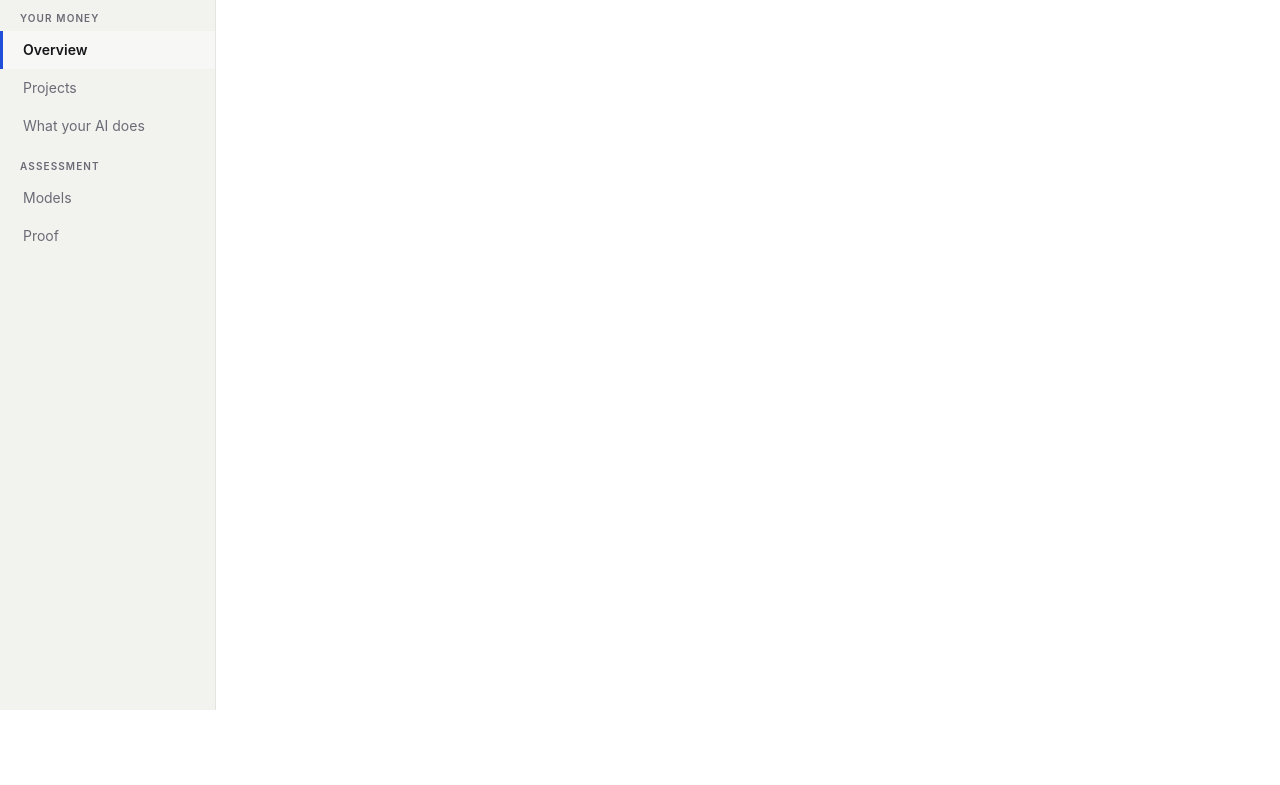
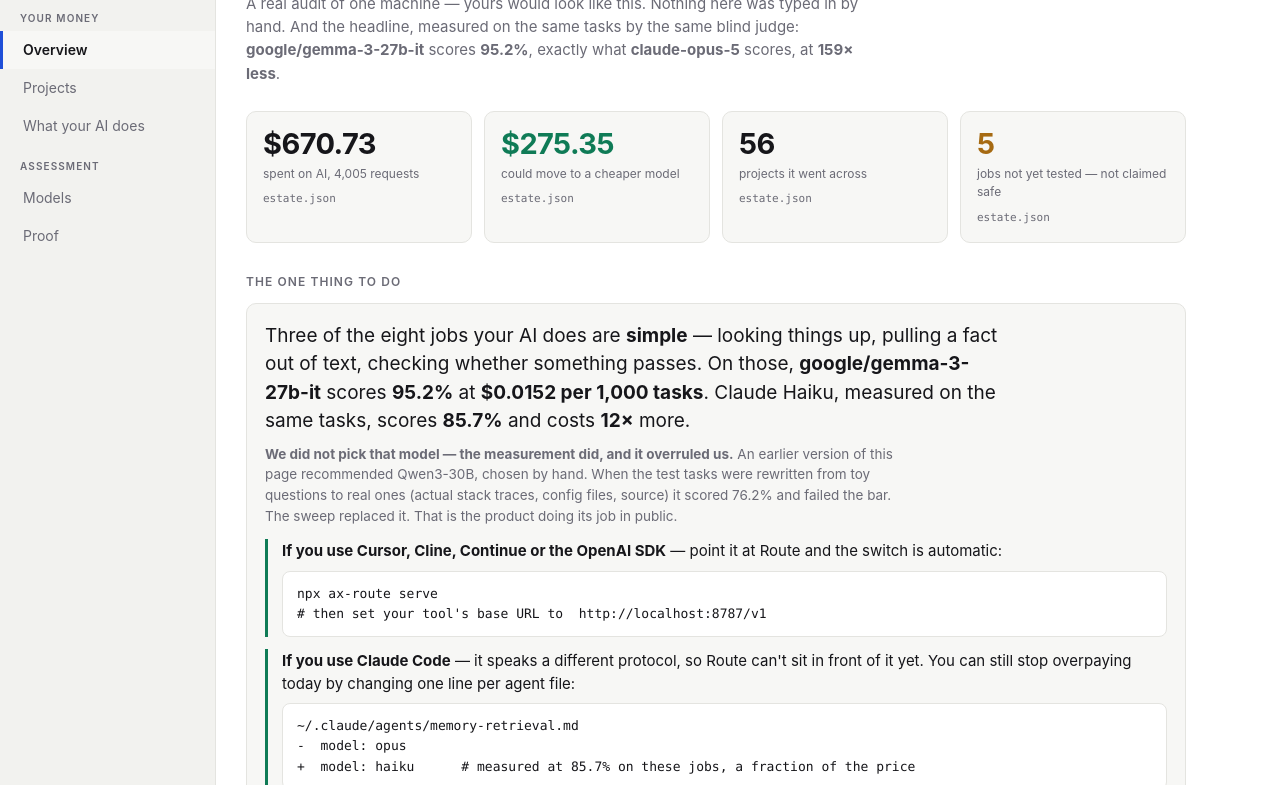
Before and after one commit to lpsmurf/ax-route, a website: page web/index.html in a window 1280 px wide. Shown: the part 90-875 px from the top of the page. Before the commit the page ends 800 px from the top, so only its background shows below. Drawn offline with Linux system fonts and the light colour scheme.

Commit message:
Fix a broken dashboard: an edit cut a template literal in half
Rewriting the overview lede removed the block that opened the conditional
around the whole view, leaving its closing branch behind. The script threw on
load, so every view rendered empty and the page had been shipping that way.

The KPI row went with it and is restored. Checked by parsing the inline script
rather than by looking at the page, which is how it got missed.

```diff
--- a/web/index.html
+++ b/web/index.html
@@ -121,6 +121,12 @@
 typed in by hand. And the headline, measured on the same tasks by the same blind judge:
 <strong>google/gemma-3-27b-it</strong> scores <strong>95.2%</strong>, exactly what
 <strong>claude-opus-5</strong> scores, at <strong>159&times; less</strong>.</p>
+<div class="kpis">
+ <div class="kpi"><div class="v">${usd(e.spend.total_usd)}</div><div class="k">spent on AI, ${e.spend.requests.toLocaleString()} requests</div><div class="n">estate.json</div></div>
+ <div class="kpi"><div class="v good">${usd(sm.addressable_usd)}</div><div class="k">could move to a cheaper model</div><div class="n">estate.json</div></div>
+ <div class="kpi"><div class="v">${e.spend.projects.length}</div><div class="k">projects it went across</div><div class="n">estate.json</div></div>
+ <div class="kpi"><div class="v warn">${sm.roles_untested}</div><div class="k">jobs not yet tested &mdash; not claimed safe</div><div class="n">estate.json</div></div>
+</div>
 <h2>The one thing to do</h2>
 <div class="panel">
  <p class="big">Three of the eight jobs your AI does are <strong>simple</strong> &mdash; looking
@@ -154,7 +160,7 @@
  <div class="cmd">npx ax-route audit</div>
  <p class="note">No API key. No account. Nothing to sign up for. It reads the logs your AI tools
  already keep on your own computer and prints exactly the table above, for you. Takes a few seconds.</p>
-</div>`:'<div class="panel">estate.json not loaded</div>'}`;
+</div>`;
 
 // ---------------- Projects
 V.projects=e?`
```
